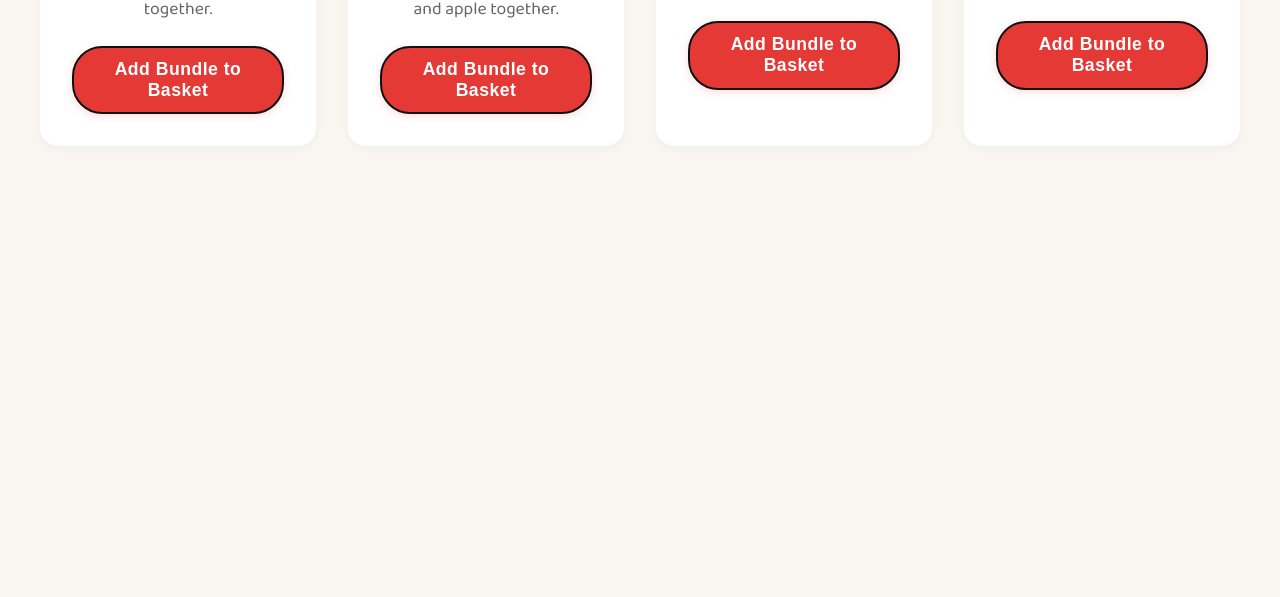
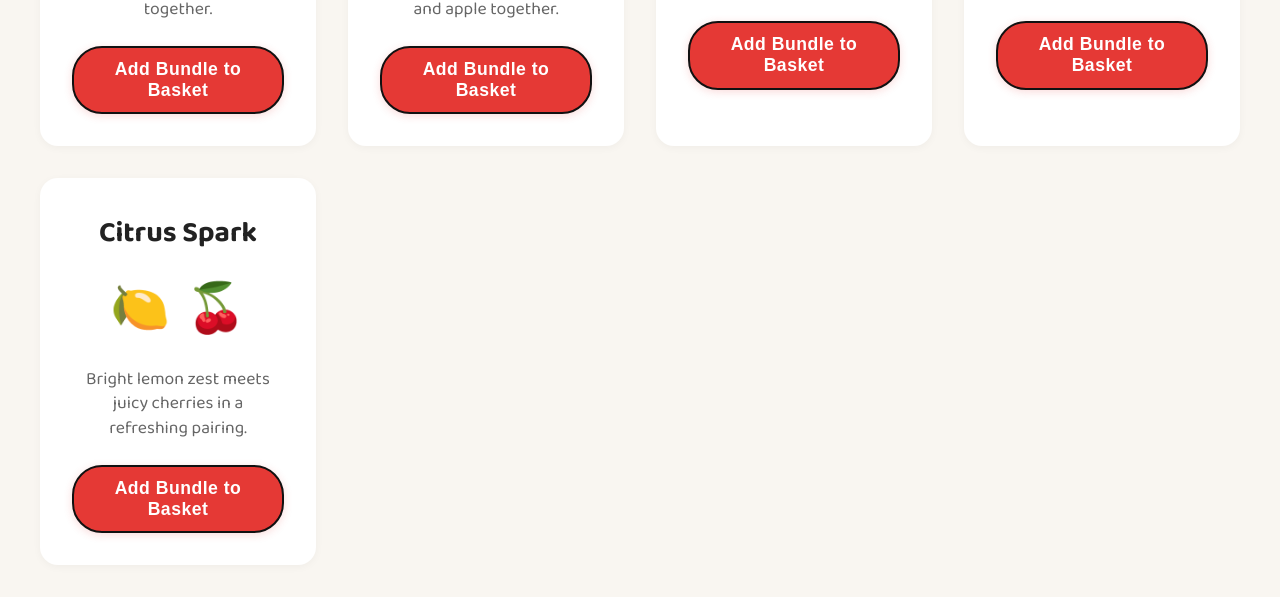
Before and after one commit to martinbankert/vibe-coding-demo, a plain HTML site: page bundles.html in a window 1280 px wide. Shown: the part 817-1414 px from the top of the page. Before the commit the page ends 995 px from the top, so only its background shows below. Drawn offline with Linux system fonts and the light colour scheme.

Commit message:
feat: add citrus spark bundle (#7)

```diff
--- a/bundles.html
+++ b/bundles.html
@@ -108,6 +108,22 @@
             Add Bundle to Basket
           </button>
         </div>
+
+        <div class="bundle-card">
+          <h2>Citrus Spark</h2>
+          <div class="bundle-emojis">
+            <span role="img" aria-label="Lemon">🍋</span>
+            <span role="img" aria-label="Cherries">🍒</span>
+          </div>
+          <p class="bundle-desc">Bright lemon zest meets juicy cherries in a refreshing pairing.</p>
+          <button
+            onclick="addBundle('citrus_spark')"
+            class="cart-action-btn"
+            aria-label="Add Citrus Spark bundle to basket"
+          >
+            Add Bundle to Basket
+          </button>
+        </div>
       </div>
     </main>
     <script src="shop.js"></script>
--- a/shop.js
+++ b/shop.js
@@ -24,6 +24,11 @@ const BUNDLES = {
     name: "Fruit Feast",
     products: ["apple", "banana", "lemon"],
     emoji: "🍏🍌🍋"
+  }
+  citrus_spark: {
+    name: "Citrus Spark",
+    products: ["lemon", "cherry"],
+    emoji: "🍋🍒"
   }
 };
 
```
